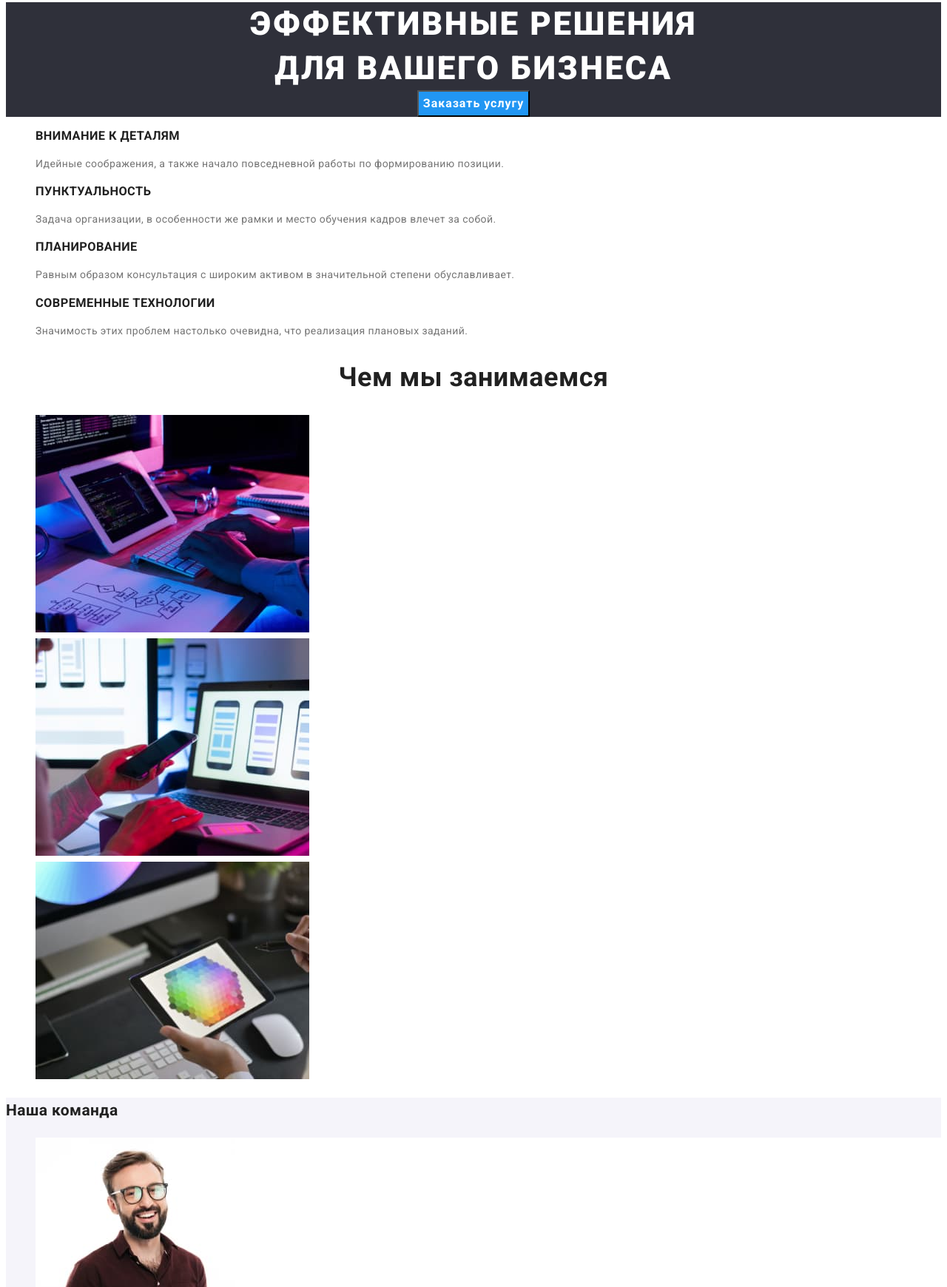
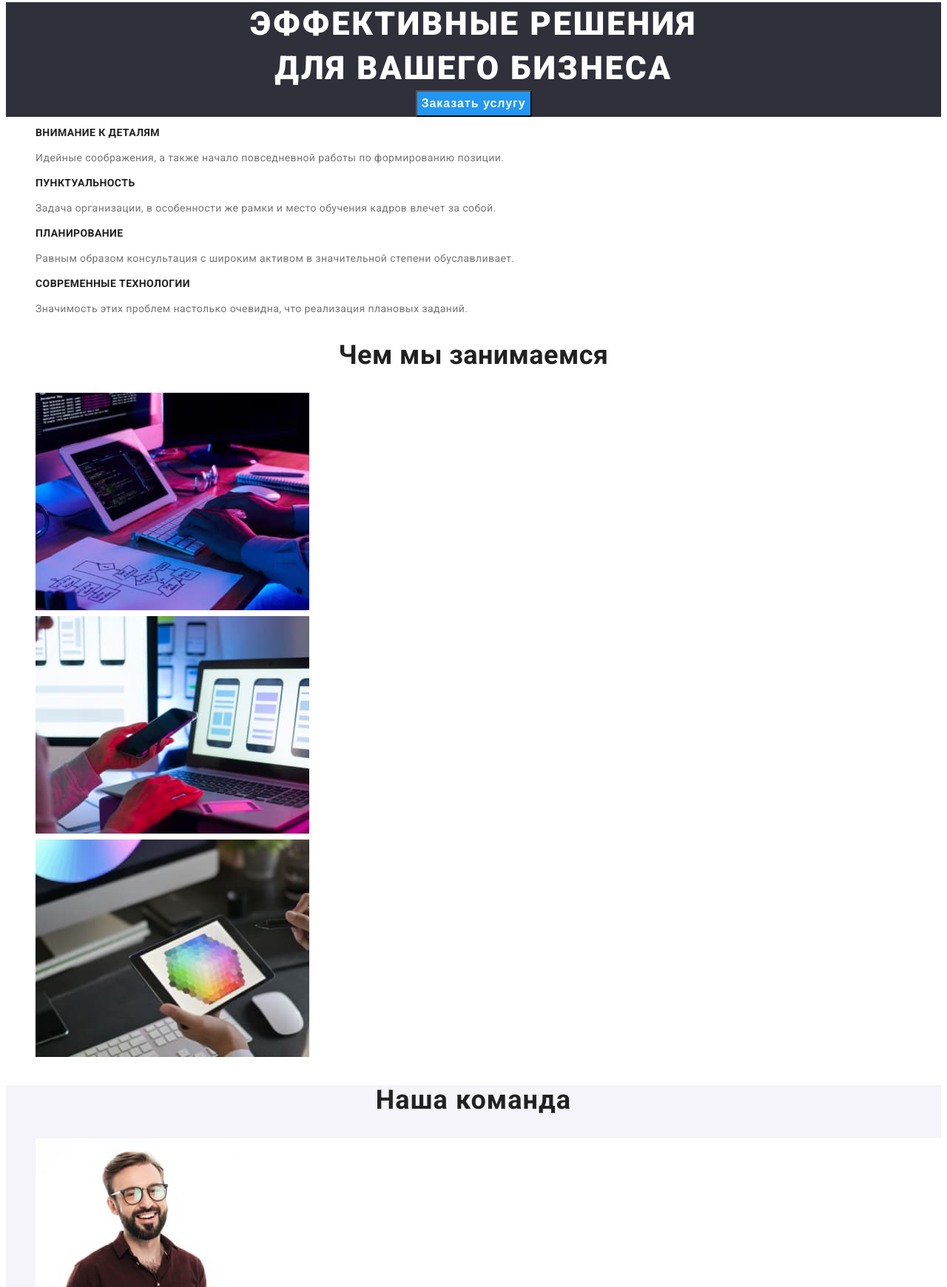
Before and after one commit to ArthurSatsyk/goit-markup-hw-02, a plain HTML site: page index.html in a window 1280 px wide. Shown: the part 158-1898 px from the top of the page at 74% size. Drawn offline with Linux system fonts and the light colour scheme.

Commit message:
fixed home work 2

```diff
--- a/css/styles.css
+++ b/css/styles.css
@@ -89,7 +89,6 @@ body{
 }
 
 .hero-btn{
-    font-family: 'Roboto';
     font-style: normal;
     font-weight: 700;
     font-size: 16px;
@@ -108,8 +107,8 @@ body{
 /*---Feature section---*/
 
 .feature-title{
-    font-family: 'Roboto';
     font-weight: 700;
+    font-size: 14px;
     line-height: 1.14;
     text-transform: uppercase;
 }
@@ -128,6 +127,13 @@ body{
 
 .team{
     background-color: var(--background-color-second);
+}
+.team-title{
+    font-weight: 700;
+    font-size: 36px;
+    line-height: 1.16;
+    text-align: center;
+    letter-spacing: 0.03em;
 }
 
 .team-item{
@@ -165,7 +171,6 @@ body{
 /*---Porfolio section---*/
 
 .filter-btn{
-    font-family: 'Roboto';
     background-color: var(--background-color-second);
     color: var(--color-dark);
     font-weight: 500;
```
Also changed, not shown: portfolio.html (+18 -0 lines).
